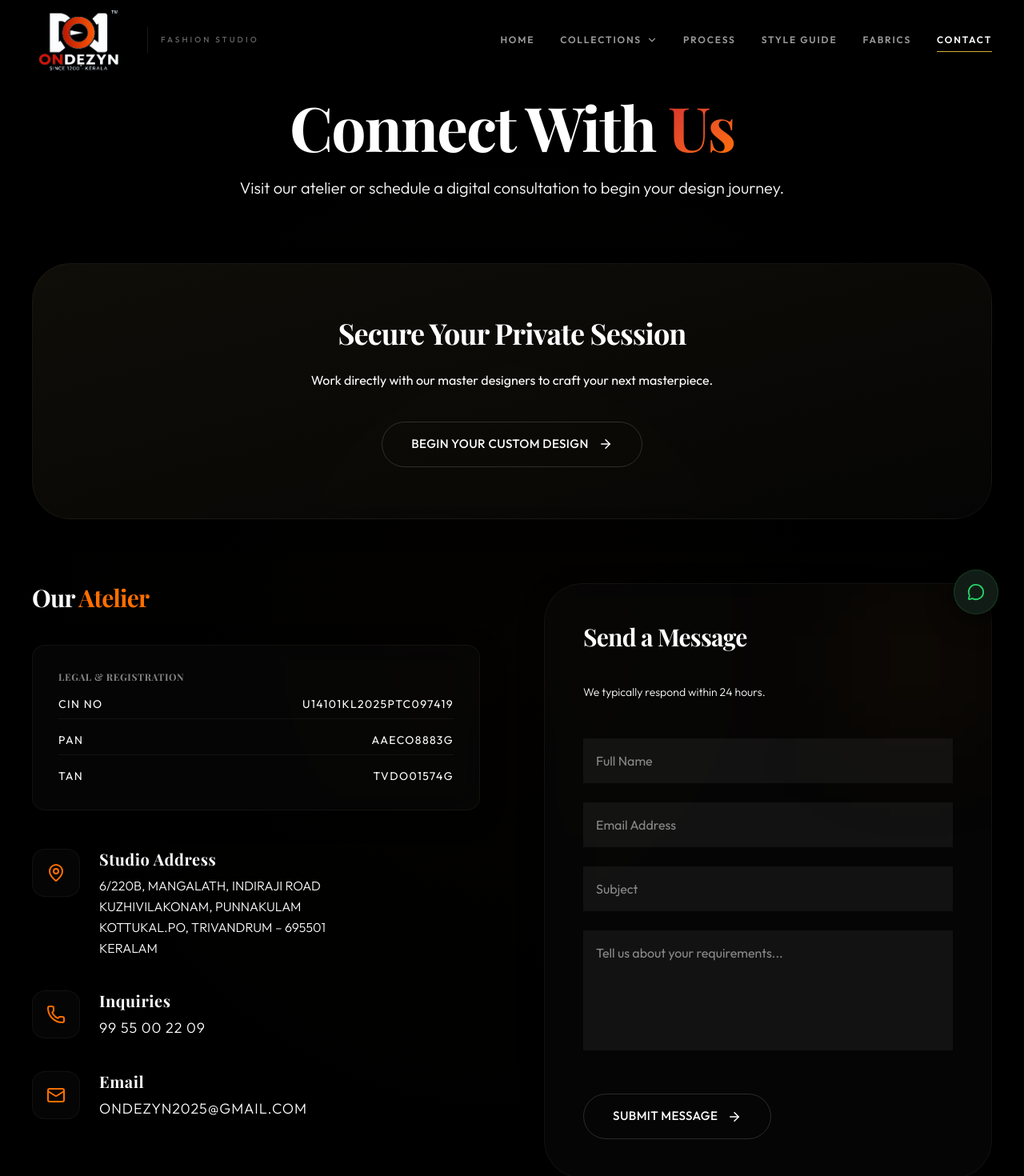
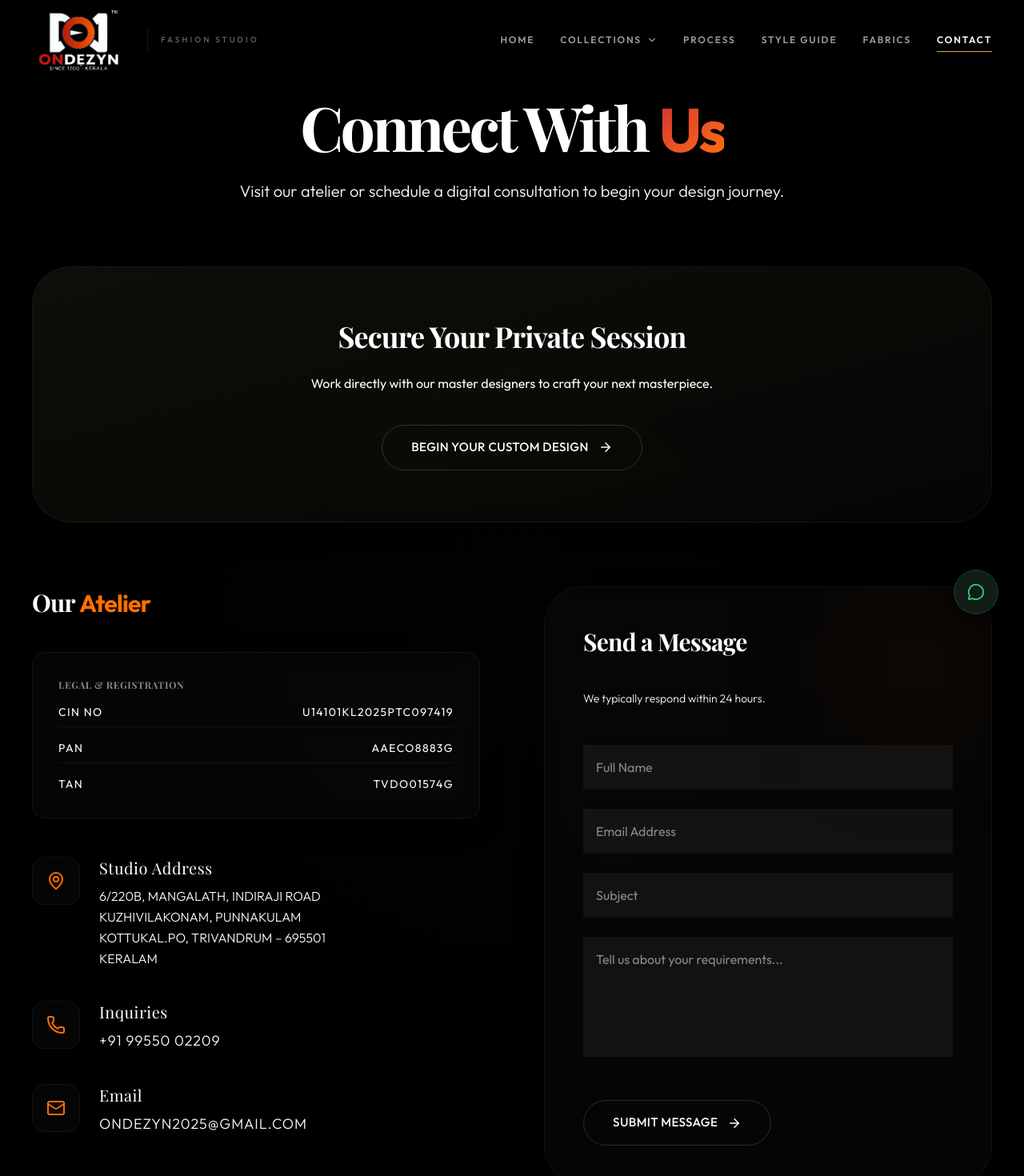
Before and after one commit to thoufeerma/ondezyn, a Next.js app: page /contact in a window 1280 px wide. Shown: the top 1470 px of the page at 80% size. Built offline with nearby package versions, Linux system fonts and the light colour scheme; a web font is replaced by a local one.

Commit message:
Standardize typography hierarchy and update contact number to +91 99550 02209.

```diff
--- a/src/app/collections/page.tsx
+++ b/src/app/collections/page.tsx
@@ -111,7 +111,7 @@ export default function Collections() {
       {/* Global Collection Footer CTA */}
       <SectionWrapper id="collections-cta" alternateBg={true} className="mt-[100px] container mx-auto px-10 max-w-[1400px]">
         <div className="glass-panel p-16 rounded-[3rem] text-center reveal border-accent-gold/10">
-          <h2 className="text-3xl lg:text-4xl mb-6">Didn't find what you're looking for?</h2>
+          <h2 className="mb-6">Didn&apos;t find what you&apos;re looking for?</h2>
           <p className="text-text-secondary mb-10 max-w-xl mx-auto font-light">We specialize in custom creations beyond our current catalog. Let's discuss your unique vision.</p>
           <CTAButton
             text="Begin Your Custom Design"
--- a/src/app/contact/page.tsx
+++ b/src/app/contact/page.tsx
@@ -93,7 +93,7 @@ export default function Contact() {
                 </div>
                 <div>
                   <h5 className="text-xl mb-2 font-heading tracking-wide">Inquiries</h5>
-                  <p className="text-text-secondary text-lg font-light tracking-wider">99 55 00 22 09</p>
+                  <a href="tel:+919955002209" className="text-text-secondary text-lg font-light tracking-wider hover:text-accent-orange transition-colors">+91 99550 02209</a>
                 </div>
               </div>
               <div className="flex items-start gap-6 group">
--- a/src/app/globals.css
+++ b/src/app/globals.css
@@ -78,13 +78,24 @@
     scroll-padding-top: 100px;
   }
 
-  h1,
-  h2,
-  h3,
-  h4,
-  h5,
-  h6 {
-    @apply font-heading font-bold tracking-tight leading-tight;
+  h1 {
+    @apply font-heading font-bold tracking-tighter leading-[1.1];
+  }
+
+  h2 {
+    @apply text-3xl lg:text-5xl xl:text-6xl font-heading font-bold tracking-tight leading-tight;
+  }
+
+  h3 {
+    @apply text-2xl lg:text-4xl font-heading font-bold tracking-tight leading-snug;
+  }
+
+  h4 {
+    @apply text-lg lg:text-xl font-heading font-semibold tracking-wide;
+  }
+
+  p, span, li, a, button {
+    @apply font-body;
   }
 
   ::-webkit-scrollbar {
--- a/src/app/page.tsx
+++ b/src/app/page.tsx
@@ -193,7 +193,7 @@ export default function Home() {
             <div className="reveal-right">
               <div className="mb-8 lg:mb-12">
                 <h4 className="text-accent-orange tracking-widest uppercase text-sm mb-4">The Foundation</h4>
-                <h2 className="text-3xl lg:text-5xl xl:text-6xl mb-6 lg:mb-8 leading-tight">ONDEZYN <span className="gradient-text">PRIVATE LIMITED</span></h2>
+                <h2 className="mb-6 lg:mb-8">ONDEZYN <span className="gradient-text">PRIVATE LIMITED</span></h2>
                 <p className="text-base lg:text-lg text-text-secondary leading-[1.8] mb-6">
                   Founders <span className="text-white font-semibold">Hanslatha & Aneesh</span> started with a shared passion for redefining elegance.
                   Born in the heart of Keralam, ONDEZYN is a sanctuary where creativity meets precision.
@@ -235,7 +235,7 @@ export default function Home() {
       <SectionWrapper id="collections-preview" className="py-12 lg:py-[100px] bg-gradient-to-b from-[#050505] via-[#080d16] to-[#050505]">
         <div className="container mx-auto px-5 lg:px-10 max-w-[1400px]">
           <div className="text-center mb-10 lg:mb-16 reveal">
-            <h2 className="text-3xl lg:text-5xl xl:text-6xl mb-4 lg:mb-5">Featured <span className="gradient-text">Collections</span></h2>
+            <h2 className="mb-4 lg:mb-5">Featured <span className="gradient-text">Collections</span></h2>
             <p className="text-base lg:text-xl text-text-secondary">Discover our most sought-after categories.</p>
           </div>
           <div className="grid grid-cols-1 md:grid-cols-3 gap-5 lg:gap-8">
@@ -328,7 +328,7 @@ export default function Home() {
           <div className="glass-panel text-center py-12 lg:py-[80px] px-6 lg:px-10 rounded-3xl lg:rounded-[40px] relative overflow-hidden reveal">
             <div className="absolute inset-0 bg-[radial-gradient(circle_at_center,rgba(212,175,55,0.05)_0%,transparent_70%)] z-0"></div>
             <div className="relative z-[2]">
-              <h2 className="text-3xl lg:text-4xl xl:text-[3.5rem] mb-4 lg:mb-6 leading-tight">Ready for your <span className="gradient-text-gold">Masterpiece?</span></h2>
+            <h2 className="mb-4 lg:mb-6 leading-tight">Ready for your <span className="gradient-text-gold">Masterpiece?</span></h2>
               <p className="text-base lg:text-xl text-text-secondary mb-8 lg:mb-10 max-w-2xl mx-auto italic">Limited Slots Available Per Week</p>
               <CTAButton
                 text="Begin Your Custom Design"
--- a/src/app/process/page.tsx
+++ b/src/app/process/page.tsx
@@ -60,7 +60,7 @@ export default function Process() {
 
           <div className="grid grid-cols-1 lg:grid-cols-2 gap-8 lg:gap-16 items-center">
             <div>
-              <h2 className="text-3xl lg:text-5xl mb-5 lg:mb-8 leading-tight">Ready to create your <span className="gradient-text">own design?</span></h2>
+              <h2 className="mb-5 lg:mb-8 leading-tight">Ready to create your <span className="gradient-text">own design?</span></h2>
               <ul className="space-y-3 lg:space-y-4 mb-8 lg:mb-10 text-sm lg:text-base">
                 {[
                   "Custom designs typically take 5–15 days",
```
